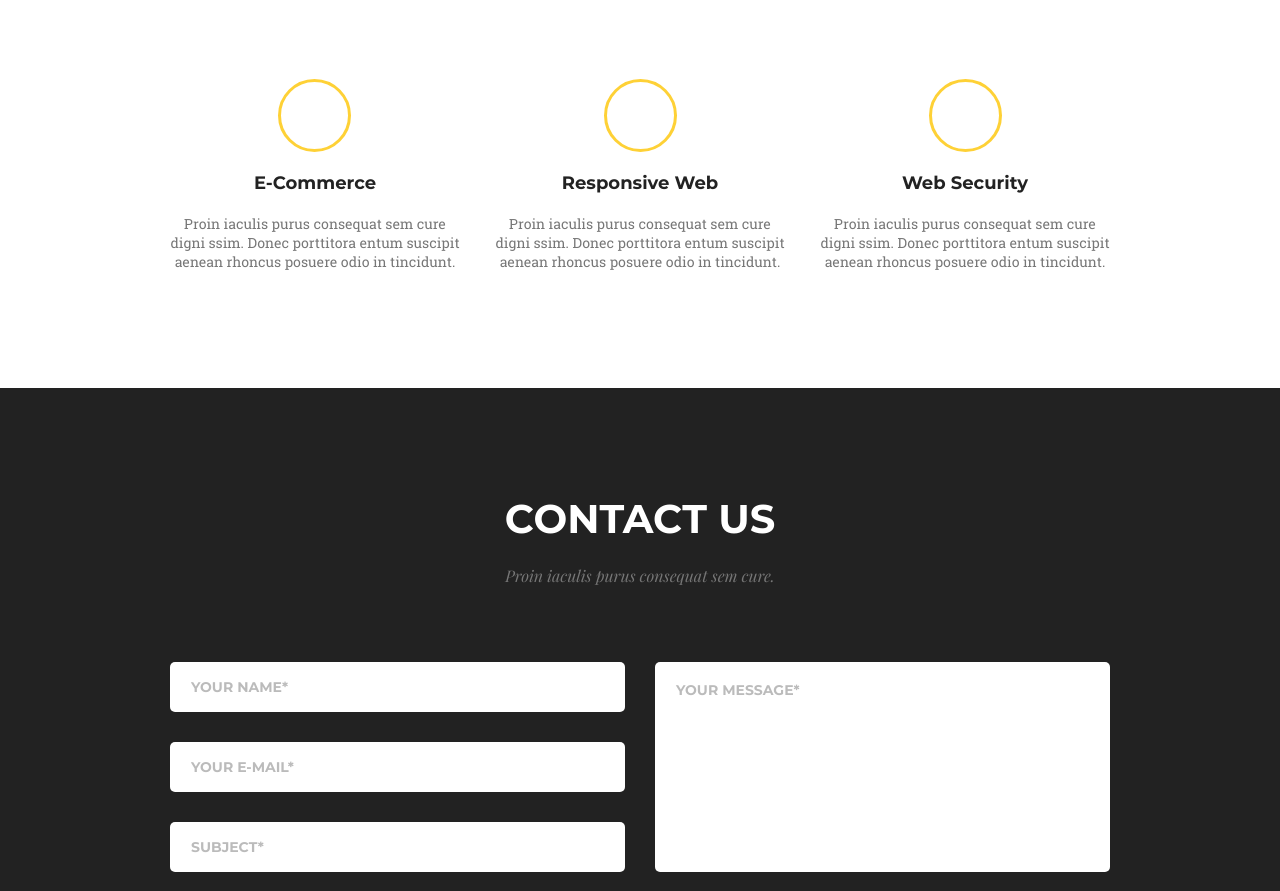
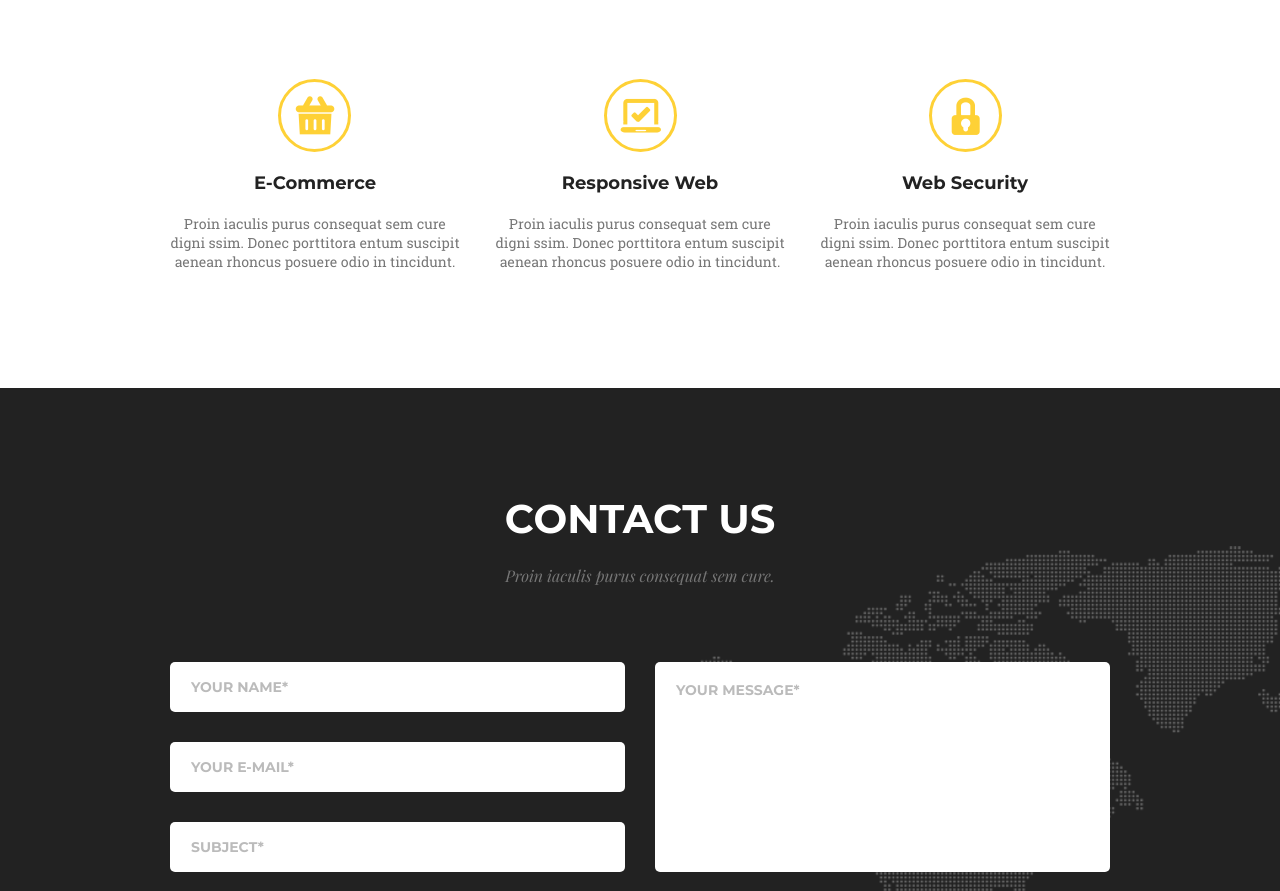
Before and after one commit to YanaEgorova/GoIt, a plain HTML site: page html-css/module-07/index.html in a window 1280 px wide. Shown: the part 277-1168 px from the top of the page. Drawn offline with Linux system fonts and the light colour scheme; the site is published under a folder, as on GitHub Pages, so addresses that start at the root find nothing; files whose address does not match are found by name.

Commit message:
Update style.css

```diff
--- a/html-css/module-07/main.css/style.css
+++ b/html-css/module-07/main.css/style.css
@@ -136,23 +136,23 @@ body {
 }
 
 .title-first::before {
-  background-image: url(/html-css/module-07/img/Icon-Basket.png);
+  background-image: url(../img/Icon-Basket.png);
   background-size: 40px 39px;
 }
 
 .title-second::before {
-  background-image: url(/html-css/module-07/img/Icon-Laptop.png);
+  background-image: url(../img/Icon-Laptop.png);
   background-size: 41px 35px;
 }
 
 .title-third::before {
-  background-image: url(/html-css/module-07/img/Icon-Locked.png);
+  background-image: url(../img/Icon-Locked.png);
   background-size: 29px 38px;
 }
 
 .background {
   background-color: #222222;
-  background-image: url(/html-css/module-07/img/Map-image.png);
+  background-image: url(../img/Map-image.png);
   background-repeat: no-repeat;
   background-position: bottom right;
 }
```
